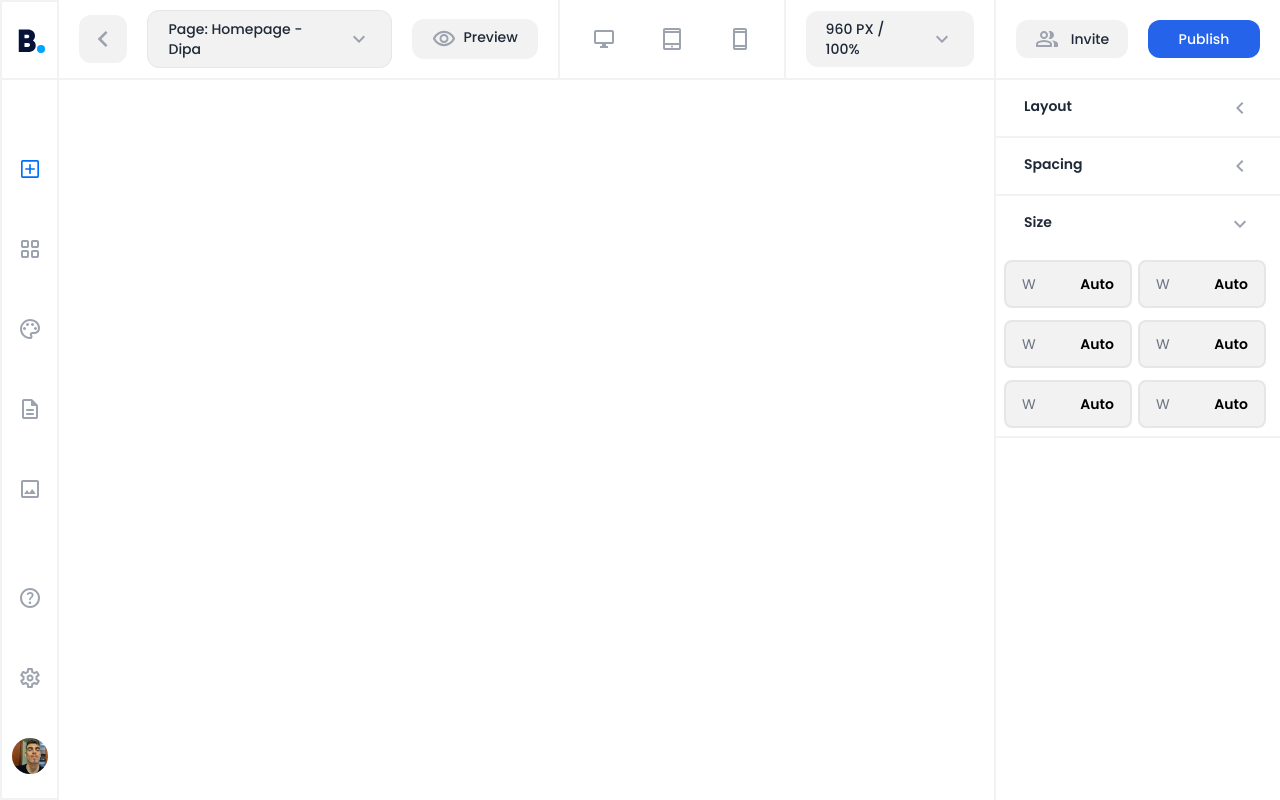
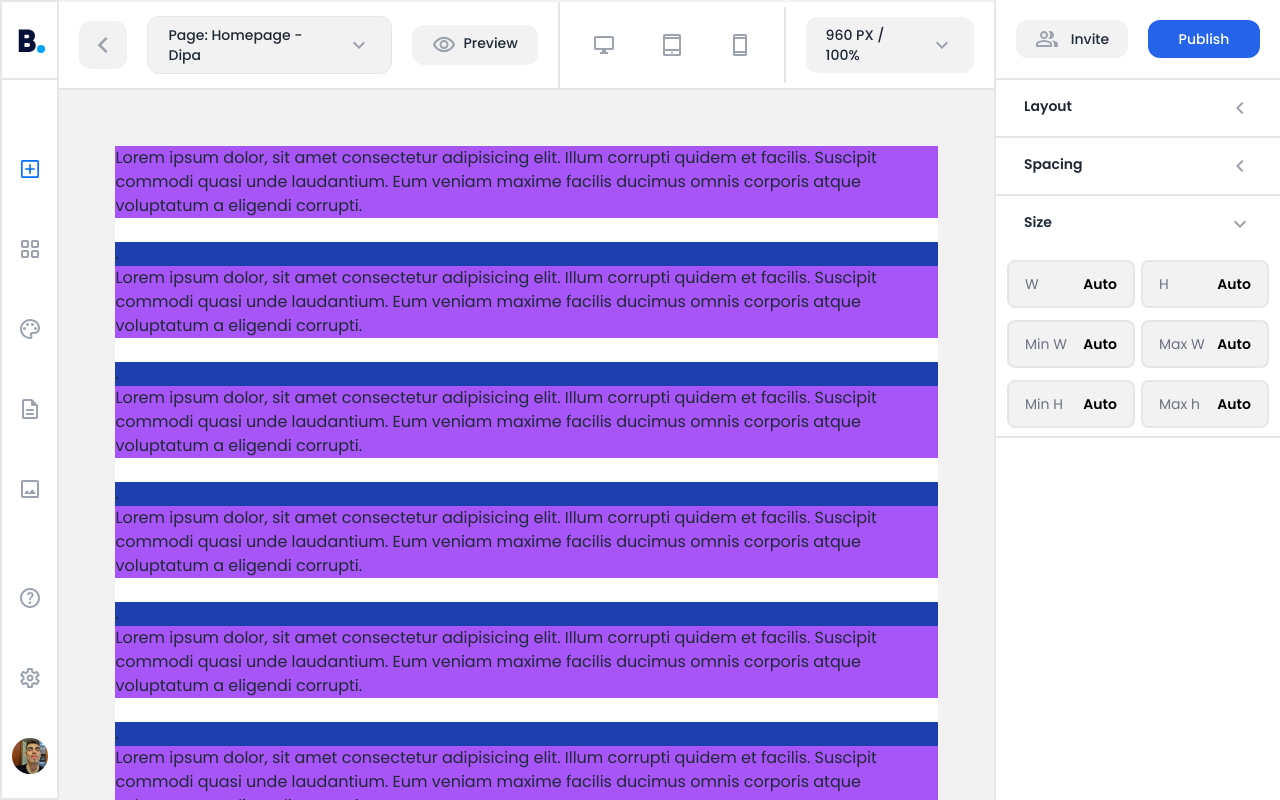
Before and after one commit to paulopariz/Builder, a Vue app: page / in a window 1280 px wide. Both pictures are taken after a click on the label 1240 px from the left and 224 px from the top of the page. Built offline with nearby package versions, Linux system fonts and the light colour scheme.

Commit message:
overflow page

```diff
--- a/src/App.vue
+++ b/src/App.vue
@@ -1,5 +1,5 @@
 <template>
-  <div class="flex justify-between">
+  <div class="flex">
     <MenuLeft />
     <PageEdit />
     <MenuRight />
@@ -23,7 +23,7 @@ export default {
 MenuLeft
 
 <style>
-* {
+body {
   font-family: "Poppins", sans-serif;
 }
 </style>
--- a/src/components/MenuLeft.vue
+++ b/src/components/MenuLeft.vue
@@ -1,9 +1,9 @@
 <template>
   <div
-    class="w-20 py-6 h-screen flex flex-col justify-between items-center border-2 border-base-200 bg-white"
+    class="w-20 py-6 h-screen flex flex-col justify-between items-center border-2 border-base-300 bg-white"
   >
     <div
-      class="w-full flex justify-center border-2 border-x-0 border-t-0 border-b-base-200 pb-6"
+      class="w-full flex justify-center border-2 border-x-0 border-t-0 border-b-base-300 pb-6"
     >
       <img src="../assets/icons/logo.svg" />
     </div>
--- a/src/components/MenuRight/LayoutDrop.vue
+++ b/src/components/MenuRight/LayoutDrop.vue
@@ -1,5 +1,5 @@
 <template>
-  <div class="w-full border-2 border-base-200 border-x-0 border-t-0">
+  <div class="w-full border-2 border-base-300 border-x-0 border-t-0">
     <div class="dropdown dropdown-end w-full">
       <label
         tabindex="0"
@@ -26,32 +26,32 @@
       <ul
         v-show="dropSectionLayout"
         tabindex="0"
-        class="dropdown-content w-full rounded-none menu p-2 bg-base-100 border-2 border-base-200 border-x-0 border-t-0"
+        class="dropdown-content w-full rounded-none menu p-2 bg-base-100 border-2 border-base-300 border-x-0 border-t-0"
       >
         <div class="flex items-center justify-between p-2">
           <img
             src="../../assets/icons/align1.svg"
-            class="p-2 bg-base-100 rounded-lg border-2 border-base-200 cursor-pointer hover:bg-base-200"
+            class="p-2 bg-base-100 rounded-lg border-2 border-base-300 cursor-pointer hover:bg-base-200"
           />
           <img
             src="../../assets/icons/align2.svg"
-            class="p-2 bg-base-100 rounded-lg border-2 border-base-200 cursor-pointer hover:bg-base-200"
+            class="p-2 bg-base-100 rounded-lg border-2 border-base-300 cursor-pointer hover:bg-base-200"
           />
           <img
             src="../../assets/icons/align1.svg"
-            class="p-2 bg-base-100 rounded-lg border-2 border-base-200 cursor-pointer hover:bg-base-200 rotate-90"
+            class="p-2 bg-base-100 rounded-lg border-2 border-base-300 cursor-pointer hover:bg-base-200 rotate-90"
           />
           <img
             src="../../assets/icons/align1.svg"
-            class="p-2 bg-base-100 rounded-lg border-2 border-base-200 cursor-pointer hover:bg-base-200 -rotate-90"
+            class="p-2 bg-base-100 rounded-lg border-2 border-base-300 cursor-pointer hover:bg-base-200 -rotate-90"
           />
           <img
             src="../../assets/icons/align1.svg"
-            class="p-2 bg-base-100 rounded-lg border-2 border-base-200 cursor-pointer hover:bg-base-200 rotate-180"
+            class="p-2 bg-base-100 rounded-lg border-2 border-base-300 cursor-pointer hover:bg-base-200 rotate-180"
           />
           <img
             src="../../assets/icons/align2.svg"
-            class="p-2 bg-base-100 rounded-lg border-2 border-base-200 cursor-pointer hover:bg-base-200 rotate-90"
+            class="p-2 bg-base-100 rounded-lg border-2 border-base-300 cursor-pointer hover:bg-base-200 rotate-90"
           />
         </div>
       </ul>
--- a/src/components/MenuRight/MenuRight.vue
+++ b/src/components/MenuRight/MenuRight.vue
@@ -1,6 +1,6 @@
 <template>
-  <div class="w-96 border-2 border-y-0 border-r-0 border-base-200 bg-white">
-    <div class="h-20 flex gap-5 border-2 border-t-0 border-x-0 border-base-200 px-5 py-5">
+  <div class="w-96 border-2 border-y-0 border-r-0 border-base-300 bg-white">
+    <div class="h-20 flex gap-5 border-2 border-t-0 border-x-0 border-base-300 px-5 py-5">
       <button
         class="bg-base-200 p-2 w-28 rounded-xl flex justify-center text-sm font-medium gap-3 items-center"
       >
--- a/src/components/MenuRight/SizeDrop.vue
+++ b/src/components/MenuRight/SizeDrop.vue
@@ -1,5 +1,5 @@
 <template>
-  <div class="w-full border-2 border-base-200 border-x-0 border-t-0">
+  <div class="w-full border-2 border-base-300 border-x-0 border-t-0">
     <div class="dropdown dropdown-end w-full">
       <label
         tabindex="0"
@@ -26,14 +26,14 @@
       <ul
         v-show="dropSizeLayout"
         tabindex="0"
-        class="dropdown-content w-full rounded-none menu p-2 bg-base-100 border-2 border-base-200 border-x-0 border-t-0"
+        class="dropdown-content w-full rounded-none menu p-2 bg-base-100 border-2 border-base-300 border-x-0 border-t-0"
       >
-        <div class="grid grid-cols-2 gap-y-3">
+        <div class="grid grid-cols-2 gap-y-3 place-items-center">
           <div v-for="button in sizes" :key="button">
             <div
               class="border-2 rounded-lg border-base-300 bg-base-200 flex justify-between items-center overflow-hidden w-32 py-3 px-4"
             >
-              <h1 class="text-gray-500 text-sm">W</h1>
+              <h1 class="text-gray-500 text-sm">{{ button.size }}</h1>
               <span
                 type="text"
                 class="text-black font-semibold bg-base-200 focus:outline-none border-none text-sm"
@@ -59,27 +59,21 @@ export default {
       sizes: [
         {
           size: "W",
-          value: "Auto",
         },
         {
           size: "H",
-          value: "Auto",
         },
         {
           size: "Min W",
-          value: "Auto",
         },
         {
           size: "Max W",
-          value: "Auto",
         },
         {
           size: "Min H",
-          value: "Auto",
         },
         {
           size: "Max h",
-          value: "Auto",
         },
       ],
     };
--- a/src/components/MenuRight/SpacingDrop.vue
+++ b/src/components/MenuRight/SpacingDrop.vue
@@ -1,5 +1,5 @@
 <template>
-  <div class="w-full border-2 border-base-200 border-x-0 border-t-0">
+  <div class="w-full border-2 border-base-300 border-x-0 border-t-0">
     <div class="dropdown dropdown-end w-full">
       <label
         tabindex="0"
@@ -26,7 +26,7 @@
       <ul
         v-show="dropSectionSpacing"
         tabindex="0"
-        class="dropdown-content w-full rounded-none menu p-3 bg-base-100 border-2 border-base-200 border-x-0 border-t-0"
+        class="dropdown-content w-full rounded-none menu p-3 bg-base-100 border-2 border-base-300 border-x-0 border-t-0"
       >
         <div class="border-2 border-base-300 rounded-xl border-dashed p-4">
           <span style="font-size: 9px" class="text-gray-500 font-medium absolute"
--- a/src/components/PageEdit.vue
+++ b/src/components/PageEdit.vue
@@ -1,10 +1,10 @@
 <template>
-  <div class="w-full">
+  <div class="w-full bg-base-200 h-screen flex flex-col items-center">
     <nav
-      class="border-2 border-b-base-200 border-x-0 border-t-0 h-20 w-full bg-white flex items-center justify-center"
+      class="border-2 border-b-base-300 border-x-0 border-t-0 flex justify-center items-center mt-0.5 w-full bg-white"
     >
       <section
-        class="flex items-center gap-5 border-2 border-y-0 border-l-0 border-base-200 h-full px-5"
+        class="flex items-center gap-5 border-2 border-y-0 border-l-0 border-base-300 px-5 py-3.5"
       >
         <div>
           <button class="bg-base-200 p-2 rounded-xl">
@@ -27,7 +27,7 @@
       </section>
 
       <section
-        class="flex items-center gap-5 border-2 border-y-0 border-l-0 border-base-200 h-full px-5"
+        class="flex items-center gap-5 border-2 border-y-0 border-l-0 border-base-300 px-5 py-3.5"
       >
         <button class="p-3 rounded-xl hover:bg-base-200">
           <img src="../assets/icons/desktop.svg" class="" />
@@ -42,13 +42,98 @@
         </button>
       </section>
 
-      <section class="flex items-center gap-5 h-full px-5">
+      <section class="flex items-center gap-5 px-5 py-3.5">
         <div class="bg-base-200 p-2 px-5 rounded-xl flex items-center gap-2">
           <p class="text-sm font-medium">960 PX / 100%</p>
           <img src="../assets/icons/arrow.svg" class="-rotate-90" />
         </div>
       </section>
     </nav>
+
+    <div class="p-14 overflow-auto">
+      <div class="w-full bg-white">
+        <div class="grid">
+          <p class="bg-purple-500">
+            Lorem ipsum dolor, sit amet consectetur adipisicing elit. Illum corrupti
+            quidem et facilis. Suscipit commodi quasi unde laudantium. Eum veniam maxime
+            facilis ducimus omnis corporis atque voluptatum a eligendi corrupti.
+          </p>
+
+          <br />
+          <span class="bg-blue-800">.</span>
+          <p class="bg-purple-500">
+            Lorem ipsum dolor, sit amet consectetur adipisicing elit. Illum corrupti
+            quidem et facilis. Suscipit commodi quasi unde laudantium. Eum veniam maxime
+            facilis ducimus omnis corporis atque voluptatum a eligendi corrupti.
+          </p>
+          <br />
+          <span class="bg-blue-800">.</span>
+          <p class="bg-purple-500">
+            Lorem ipsum dolor, sit amet consectetur adipisicing elit. Illum corrupti
+            quidem et facilis. Suscipit commodi quasi unde laudantium. Eum veniam maxime
+            facilis ducimus omnis corporis atque voluptatum a eligendi corrupti.
+          </p>
+          <br />
+          <span class="bg-blue-800">.</span>
+          <p class="bg-purple-500">
+            Lorem ipsum dolor, sit amet consectetur adipisicing elit. Illum corrupti
+            quidem et facilis. Suscipit commodi quasi unde laudantium. Eum veniam maxime
+            facilis ducimus omnis corporis atque voluptatum a eligendi corrupti.
+          </p>
+          <br />
+          <span class="bg-blue-800">.</span>
+          <p class="bg-purple-500">
+            Lorem ipsum dolor, sit amet consectetur adipisicing elit. Illum corrupti
+            quidem et facilis. Suscipit commodi quasi unde laudantium. Eum veniam maxime
+            facilis ducimus omnis corporis atque voluptatum a eligendi corrupti.
+          </p>
+          <br />
+          <span class="bg-blue-800">.</span>
+          <p class="bg-purple-500">
+            Lorem ipsum dolor, sit amet consectetur adipisicing elit. Illum corrupti
+            quidem et facilis. Suscipit commodi quasi unde laudantium. Eum veniam maxime
+            facilis ducimus omnis corporis atque voluptatum a eligendi corrupti.
+          </p>
+          <br />
+          <span class="bg-blue-800">.</span>
+          <p class="bg-purple-500">
+            Lorem ipsum dolor, sit amet consectetur adipisicing elit. Illum corrupti
+            quidem et facilis. Suscipit commodi quasi unde laudantium. Eum veniam maxime
+            facilis ducimus omnis corporis atque voluptatum a eligendi corrupti.
+          </p>
+          <br />
+          <span class="bg-blue-800">.</span>
+          <p class="bg-purple-500">
+            Lorem ipsum dolor, sit amet consectetur adipisicing elit. Illum corrupti
+            quidem et facilis. Suscipit commodi quasi unde laudantium. Eum veniam maxime
+            facilis ducimus omnis corporis atque voluptatum a eligendi corrupti.
+          </p>
+          <br />
+          <span class="bg-blue-800">.</span>
+          <p class="bg-purple-500">
+            Lorem ipsum dolor, sit amet consectetur adipisicing elit. Illum corrupti
+            quidem et facilis. Suscipit commodi quasi unde laudantium. Eum veniam maxime
+            facilis ducimus omnis corporis atque voluptatum a eligendi corrupti.
+          </p>
+          <br />
+          <span class="bg-blue-800">.</span>
+          <p class="bg-purple-500">
+            Lorem ipsum dolor, sit amet consectetur adipisicing elit. Illum corrupti
+            quidem et facilis. Suscipit commodi quasi unde laudantium. Eum veniam maxime
+            facilis ducimus omnis corporis atque voluptatum a eligendi corrupti.
+          </p>
+          <br />
+          <span class="bg-blue-800">.</span>
+          <p class="bg-purple-500">
+            Lorem ipsum dolor, sit amet consectetur adipisicing elit. Illum corrupti
+            quidem et facilis. Suscipit commodi quasi unde laudantium. Eum veniam maxime
+            facilis ducimus omnis corporis atque voluptatum a eligendi corrupti.
+          </p>
+          <br />
+          <span class="bg-blue-800">.</span>
+        </div>
+      </div>
+    </div>
   </div>
 </template>
 
```
